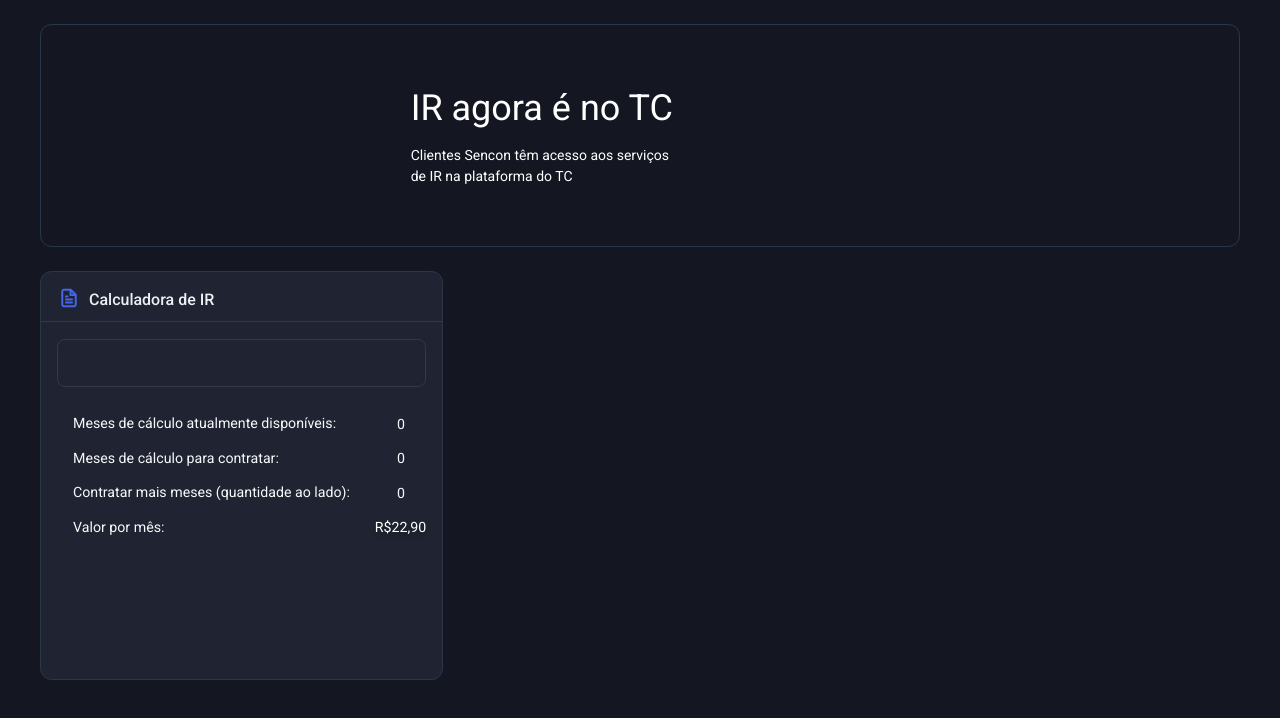
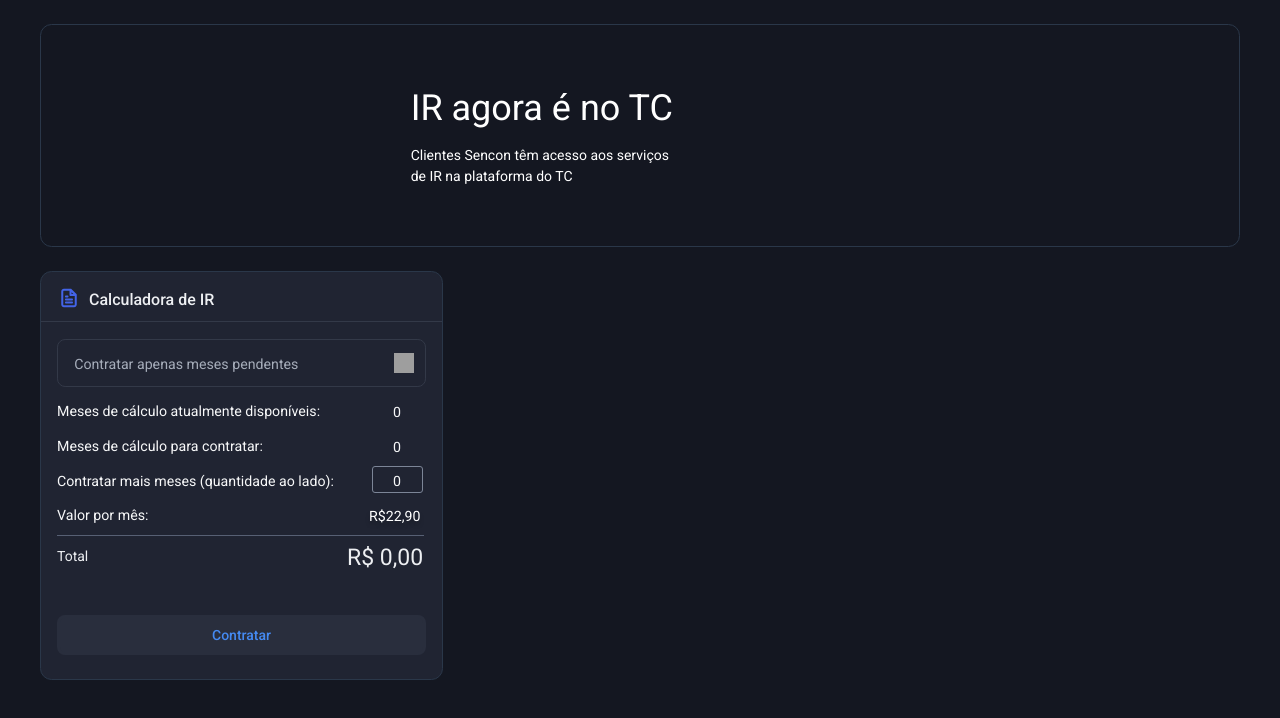
Before and after one commit to CristianC12/dashboard, a React (Create React App) app: page / in a window 1280 px wide. Shown: the top 718 px of the page. Built offline with nearby package versions, Linux system fonts and the light colour scheme; grey boxes are pictures that could not be loaded.

Commit message:
finalizando card do IR

```diff
--- a/src/components/ImpostoRenda/ImpostoRenda.jsx
+++ b/src/components/ImpostoRenda/ImpostoRenda.jsx
@@ -2,25 +2,40 @@
 import './style.css';
 
 function ImpostoRenda() {
-    return(
+    return (
         <div className='IR-component default-margin default-border'>
 
             <div className='IR-top'>
                 <svg className='IRsvg' width="24" height="24" viewBox="0 0 24 24" fill="none" xmlns="http://www.w3.org/2000/svg">
-                    <path fill-rule="evenodd" clip-rule="evenodd" d="M6.9375 4.75003H12.5V9.00001C12.5 9.55229 12.9477 10 13.5 10H17.75V18.6C17.75 18.7651 17.6832 18.928 17.5566 19.0518C17.4293 19.1762 17.252 19.25 17.0625 19.25H6.9375C6.748 19.25 6.57067 19.1762 6.44337 19.0518C6.31684 18.928 6.25 18.7651 6.25 18.6V5.40003C6.25 5.23498 6.31684 5.07203 6.44337 4.94831C6.57067 4.82385 6.748 4.75003 6.9375 4.75003ZM19.75 18.6V9.00791V8.99255V8.70003C19.75 8.43092 19.6415 8.17316 19.4491 7.98502L14.3866 3.03502C14.1998 2.85233 13.9488 2.75003 13.6875 2.75003H13.5099H13.4897H6.9375C6.23189 2.75003 5.55078 3.02389 5.04514 3.5183C4.53873 4.01345 4.25 4.68986 4.25 5.40003V18.6C4.25 19.3102 4.53873 19.9866 5.04514 20.4818C5.55078 20.9762 6.23189 21.25 6.9375 21.25H17.0625C17.7681 21.25 18.4492 20.9762 18.9549 20.4818C19.4613 19.9866 19.75 19.3102 19.75 18.6ZM14.5 6.16422V8.00001H16.3358L14.5 6.16422ZM9 12.5C8.44772 12.5 8 12.9477 8 13.5C8 14.0523 8.44772 14.5 9 14.5H15C15.5523 14.5 16 14.0523 16 13.5C16 12.9477 15.5523 12.5 15 12.5H9ZM8 16.5C8 15.9477 8.44772 15.5 9 15.5H15C15.5523 15.5 16 15.9477 16 16.5C16 17.0523 15.5523 17.5 15 17.5H9C8.44772 17.5 8 17.0523 8 16.5ZM9 9.50003C8.44772 9.50003 8 9.94774 8 10.5C8 11.0523 8.44772 11.5 9 11.5H9.75H10.5C11.0523 11.5 11.5 11.0523 11.5 10.5C11.5 9.94774 11.0523 9.50003 10.5 9.50003H9.75H9Z" fill="#4364E8"/>
+                    <path fill-rule="evenodd" clip-rule="evenodd" d="M6.9375 4.75003H12.5V9.00001C12.5 9.55229 12.9477 10 13.5 10H17.75V18.6C17.75 18.7651 17.6832 18.928 17.5566 19.0518C17.4293 19.1762 17.252 19.25 17.0625 19.25H6.9375C6.748 19.25 6.57067 19.1762 6.44337 19.0518C6.31684 18.928 6.25 18.7651 6.25 18.6V5.40003C6.25 5.23498 6.31684 5.07203 6.44337 4.94831C6.57067 4.82385 6.748 4.75003 6.9375 4.75003ZM19.75 18.6V9.00791V8.99255V8.70003C19.75 8.43092 19.6415 8.17316 19.4491 7.98502L14.3866 3.03502C14.1998 2.85233 13.9488 2.75003 13.6875 2.75003H13.5099H13.4897H6.9375C6.23189 2.75003 5.55078 3.02389 5.04514 3.5183C4.53873 4.01345 4.25 4.68986 4.25 5.40003V18.6C4.25 19.3102 4.53873 19.9866 5.04514 20.4818C5.55078 20.9762 6.23189 21.25 6.9375 21.25H17.0625C17.7681 21.25 18.4492 20.9762 18.9549 20.4818C19.4613 19.9866 19.75 19.3102 19.75 18.6ZM14.5 6.16422V8.00001H16.3358L14.5 6.16422ZM9 12.5C8.44772 12.5 8 12.9477 8 13.5C8 14.0523 8.44772 14.5 9 14.5H15C15.5523 14.5 16 14.0523 16 13.5C16 12.9477 15.5523 12.5 15 12.5H9ZM8 16.5C8 15.9477 8.44772 15.5 9 15.5H15C15.5523 15.5 16 15.9477 16 16.5C16 17.0523 15.5523 17.5 15 17.5H9C8.44772 17.5 8 17.0523 8 16.5ZM9 9.50003C8.44772 9.50003 8 9.94774 8 10.5C8 11.0523 8.44772 11.5 9 11.5H9.75H10.5C11.0523 11.5 11.5 11.0523 11.5 10.5C11.5 9.94774 11.0523 9.50003 10.5 9.50003H9.75H9Z" fill="#4364E8" />
                 </svg>
                 <p className='titulo-IR'>Calculadora de IR</p>
             </div>
 
             <div className='dropDown-IR'>
+                <p>Contratar apenas meses pendentes</p>
 
+                {/* estava dando algum erro ao usar o SVG passado atraves do figma */}
+                <img src='https://media.discordapp.net/attachments/857810871829266462/931236548366725200/unknown.png'></img>
             </div>
 
             <div className='valores'>
                 <p>Meses de cálculo atualmente disponíveis:</p>     <p className='valor-numero'>0</p>
                 <p>Meses de cálculo para contratar:</p>     <p className='valor-numero'>0</p>
+
+                {/* Na pratica em o "valor-numero" abaixo deve ser um input de numero */}
+                <div id='valor-numero-borda'></div>
                 <p>Contratar mais meses (quantidade ao lado):</p>   <p className='valor-numero'>0</p>
+
+
                 <p>Valor por mês:</p>   <p className='valor-mensal'>R$22,90</p>
+            </div>
+
+            <div className='valor-final'>
+                <div id='retangulo'>
+                </div>
+                <p className='valor-total'>Total</p>    <p className='valor-total-resultado'>R$ 0,00</p>
+                <button>Contratar</button>
             </div>
 
         </div>
--- a/src/components/ImpostoRenda/style.css
+++ b/src/components/ImpostoRenda/style.css
@@ -60,14 +60,30 @@
     border-radius: 8.11607px;
 }
 
+.dropDown-IR p {
+    position: relative;
+    font-family: 'Roboto';
+    font-size: 14.2px;
+    font-weight: 400;
+    line-height: 20.29px;
+    left: 16.23px;
+    color: #A6ADBA;
+}
+
+.dropDown-IR img {
+    position: absolute;
+    left: 336px;
+    top: 13px;
+    width: 20px;
+    height: 20px;
+}
 
 
 .valores {
-    position: absolute;
+    position: relative;
     width: 369px;
     height: 128px;
-    left: 16px;
-    top: 127px;
+    top: 65px;
     font-family: 'Roboto';
     font-weight: 400;
     font-size: 14.2px;
@@ -77,11 +93,9 @@
 }
 
 .valor-numero {
-    position: absolute;
-    left: 87.79%;
-    right: 2.74%;
+    position: relative;
+    left: 336px;
     margin-top: -34px;
-
     font-family: Roboto;
     font-style: normal;
     font-weight: normal;
@@ -91,13 +105,26 @@
 
     display: flex;
 }
+
+#valor-numero-borda{
+    position: absolute;
+    border-style: solid;
+    border-width: 1px;
+    border-color: #7C8597;
+    left: 315px;
+    top: 65px;
+    width: 49px;
+    height: 25px;
+    border-radius: 3px;
+}
+
 .valor-mensal {
     /* R$22,90 */
 
-    position: absolute;
-    left: 81.8%;
-    right: 4.24%;
+    position: relative;
+    left: 312px;
     margin-top: -34px;
+    margin-bottom: 16px;
     font-family: 'Roboto';
     font-style: normal;
     font-weight: normal;
@@ -114,3 +141,58 @@
 
     text-shadow: 0px 4.05803px 4.05803px rgba(0, 0, 0, 0.25);
 }
+
+.valor-final {
+    margin-left: 16px;
+}
+
+#retangulo {
+    position: absolute;
+    width:367px;
+    bottom: 143px;
+    height: 1px;
+    background: #576074;
+}
+
+.valor-total {
+    position: relative;
+    top: 70px;
+    color: #EDEFF2;
+    font-family: 'Roboto';
+    font-weight: 400;
+    font-size: 14px;
+}
+
+.valor-total-resultado {
+    color: #EDEFF2;
+    font-family: 'Roboto';
+    font-weight: 400;
+    font-size: 23px;
+    position: relative;
+    line-height: 125%;
+    top: 27px;
+    left: 290px;
+}
+
+.valor-final button {
+    position: absolute;
+    border-radius: 8px;
+    font-family: 'Roboto';
+    border: solid;
+    border-color: #292E3D;
+    font-weight: 500;
+    line-height: 16,1px;
+    font-size: 14px;
+    color: #458AF2;
+    background-color: #292E3D;
+    bottom: 24px;
+    height: 40px;
+    width: 369px;
+    transition: 1s;
+}
+
+.valor-final button:hover {
+    border: 1px;
+    border-style: solid;
+    border-color: #458AF2;
+}
```
Also changed, not shown: src/components/ImpostoRenda/dropdown.png (added).
